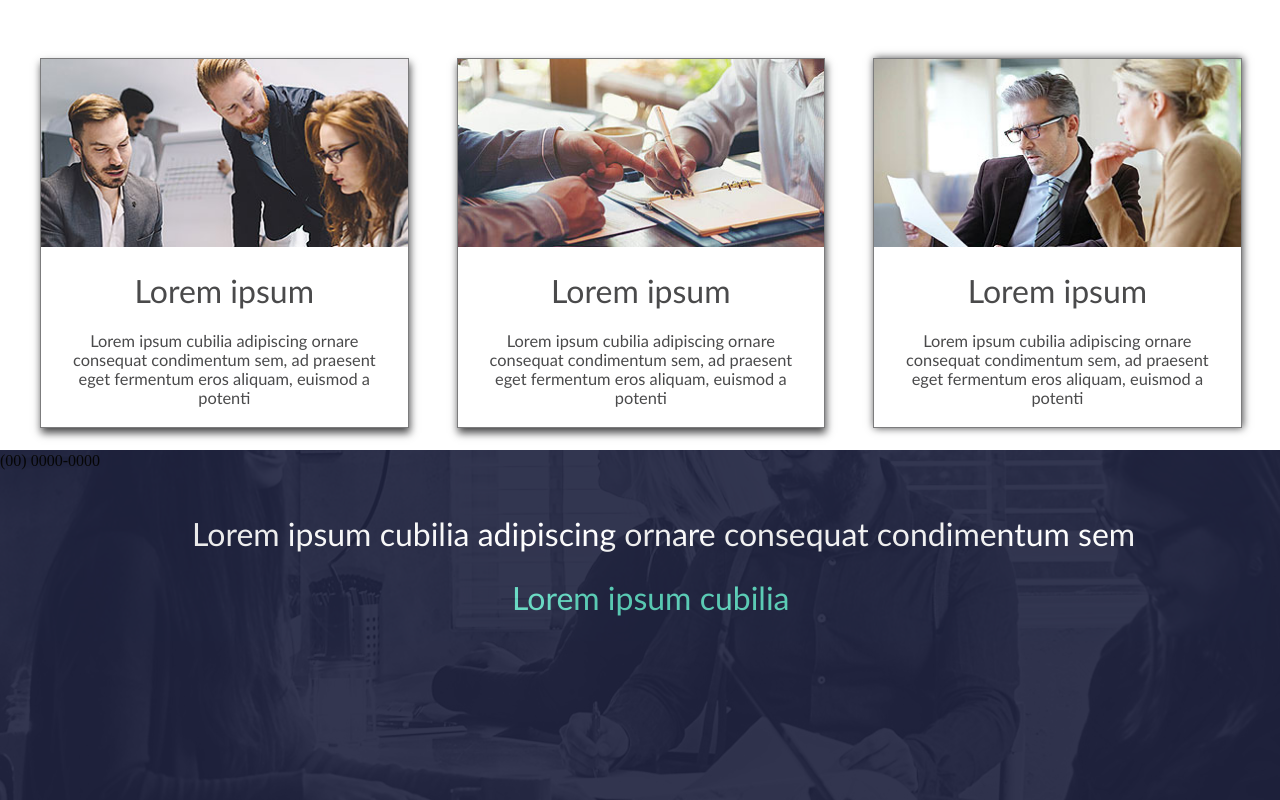
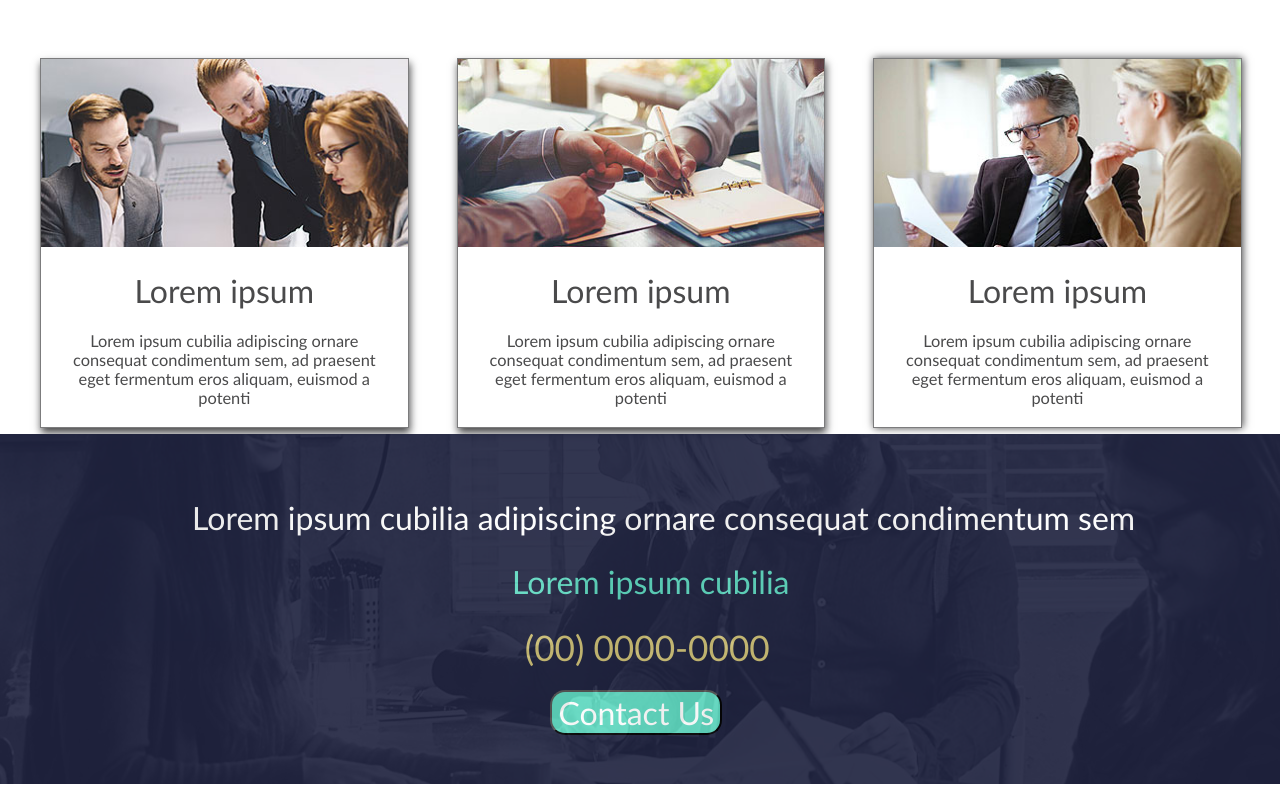
Before and after one commit to CapacitarEcompCuscuz/amanda-projeto, a plain HTML site: page index.html in a window 1280 px wide. Shown: the part 630-1430 px from the top of the page. Drawn offline with Linux system fonts and the light colour scheme.

Commit message:
informações de contato adicionadas

```diff
--- a/index.html
+++ b/index.html
@@ -202,6 +202,7 @@
 			<h1 class="titulocontact">Lorem ipsum cubilia adipiscing ornare consequat condimentum sem</h1>
 			<p class="contactexp">Lorem ipsum cubilia</p>
 			<p class="phonenumber">(00) 0000-0000</p>
+			<button class="botaocontato">Contact Us</button>
 		</div>
 	</div>
 	<style type="text/css">
@@ -237,6 +238,30 @@
 			margin-top: 10%;
 			color: #5dd9c0;
 		}
+		.phonenumber
+		{
+			font-family: "Candara";
+			font-size: 2.2em;
+			font-weight: lighter;
+			position:absolute;
+			left: 41%;
+			margin-top: 15%;
+			color: #cec075;
+		}
+		.botaocontato
+		{
+			background-color: #5dd9c0;
+			border-radius: 15px;
+			border-color: 2px #5dd9c0;
+			font-family: "Candara";
+			font-size: 2em;
+			font-weight: lighter;
+			position:absolute;
+			left: 43%;
+			margin-top: 20%;
+			color: white;
+
+		}
 	</style>
 
 
```
